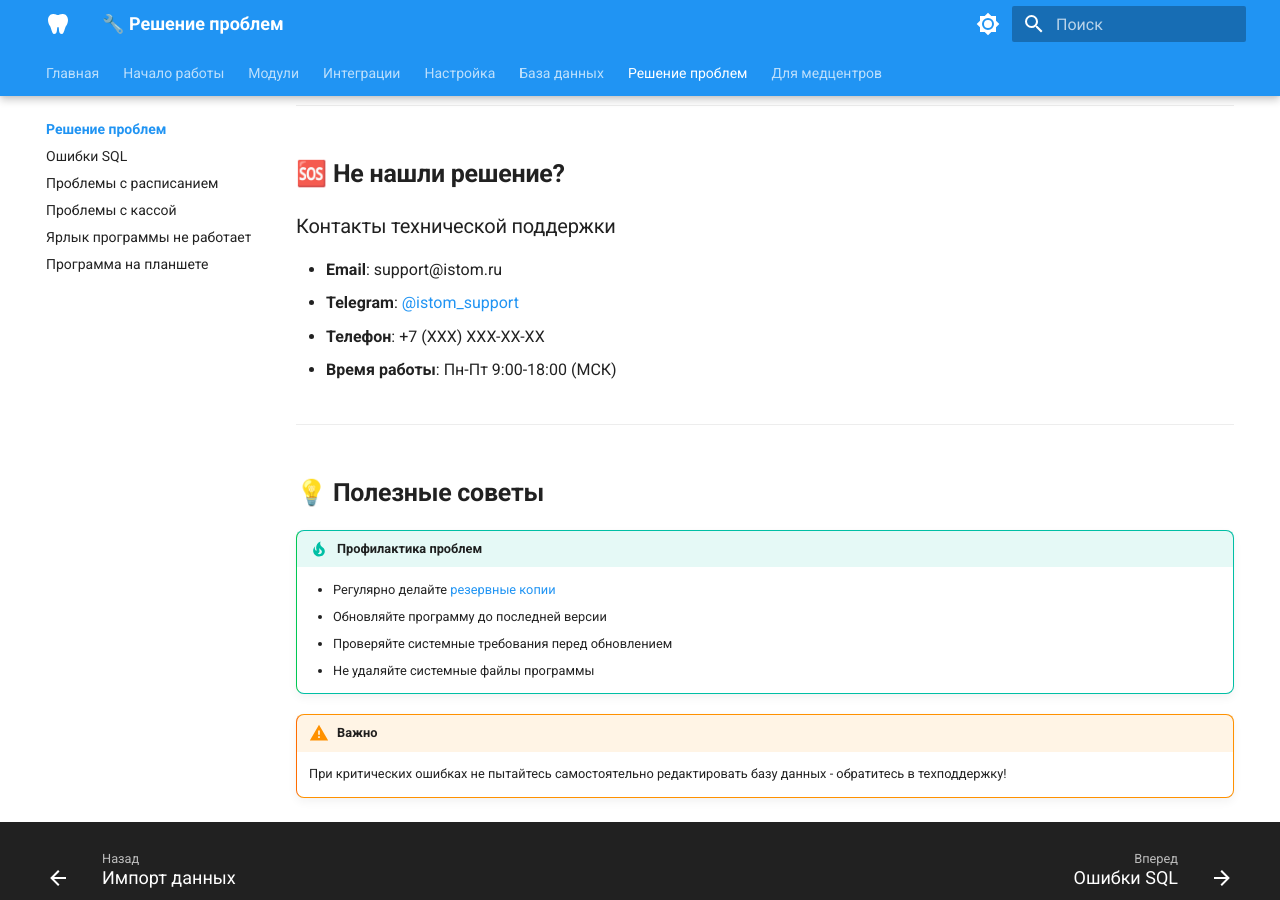
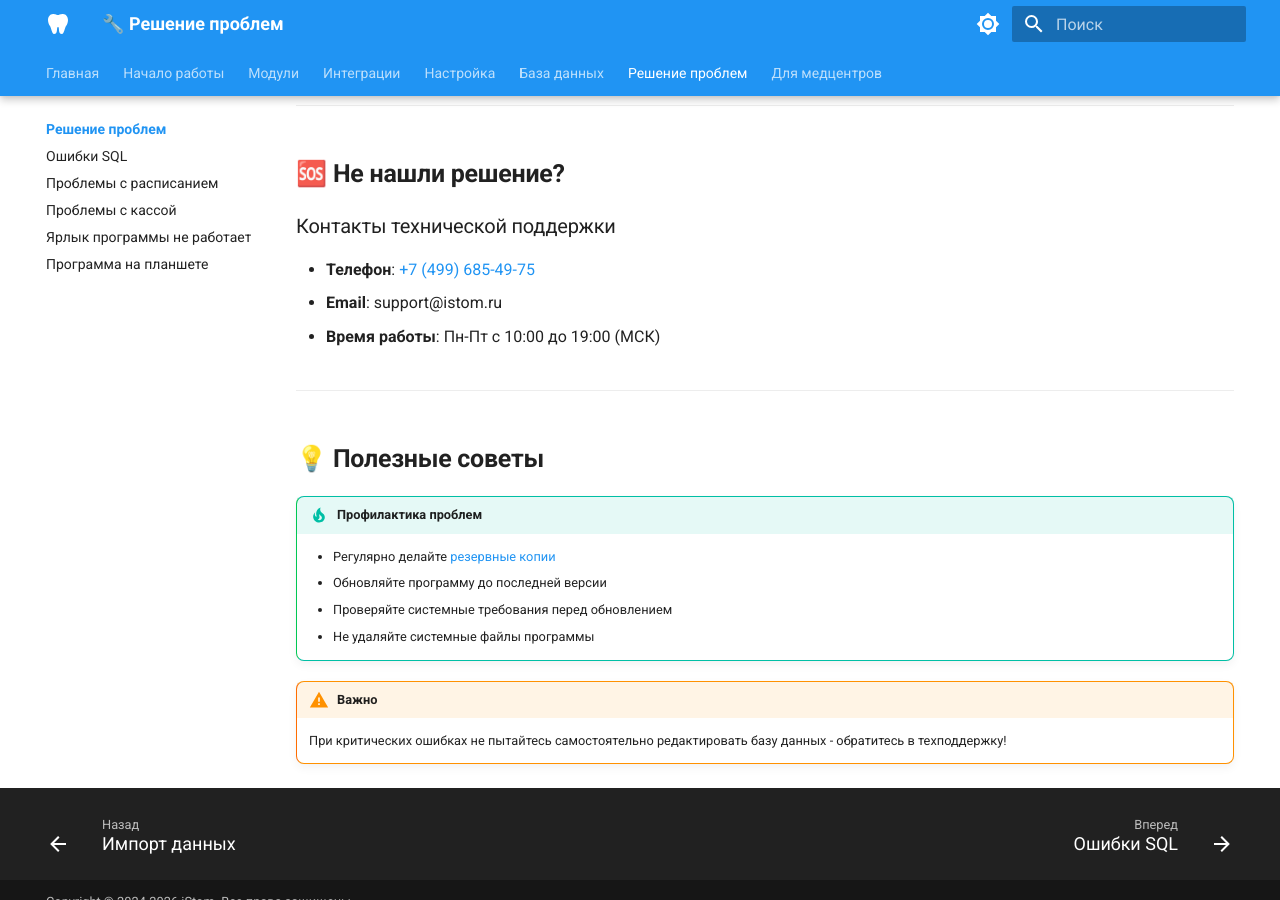
Before and after one commit to boodaloo/istom-docs, an MkDocs documentation site: the page built from docs/troubleshooting/index.md, in a window 1280 px wide and 900 px high, scrolled down 2561 px. Built offline with MkDocs 1.6.1 and Material for MkDocs 9.7.7, drawn with Linux system fonts in a browser that asks for light colours.

Commit message:
Убрать Telegram, обновить телефон и время работы поддержки
Co-Authored-By: Claude Sonnet 4.6 <noreply@anthropic.com>

```diff
--- a/docs/troubleshooting/index.md
+++ b/docs/troubleshooting/index.md
@@ -80,10 +80,9 @@
 
 ### Контакты технической поддержки
 
+- **Телефон**: [+7 (499) 685-49-75](tel:+74996854975)
 - **Email**: support@istom.ru
-- **Telegram**: [@istom_support](https://t.me/istom_support)
-- **Телефон**: +7 (XXX) XXX-XX-XX
-- **Время работы**: Пн-Пт 9:00-18:00 (МСК)
+- **Время работы**: Пн-Пт с 10:00 до 19:00 (МСК)
 
 ---
 
```
Also changed, not shown: docs/for-medical-centers/index.md (+1 -1 lines), docs/getting-started/index.md (+1 -1 lines), docs/integrations/index.md (+1 -1 lines), docs/modules/documents/templates.md (+1 -1 lines), docs/modules/patients/treatment-plan.md (+1 -1 lines).
